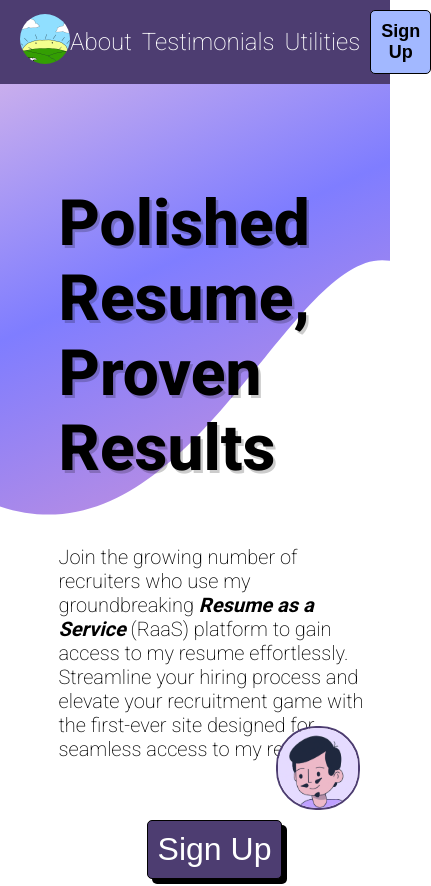
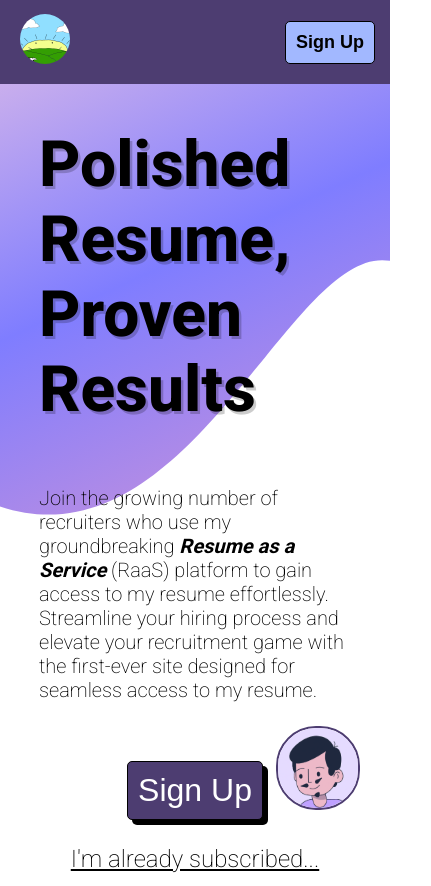
Before and after one commit to landaverdend/portfolio-site, a React (Vite) app: page /SplashView in a window 390 px wide. Shown: the top 886 px of the page, 431 px wide, since content can reach past the window. Built offline with nearby package versions, Linux system fonts and the light colour scheme; a web font is replaced by a local one.

Commit message:
mobile formatting fixed...

```diff
--- a/src/components/navbar/Navbar.tsx
+++ b/src/components/navbar/Navbar.tsx
@@ -3,6 +3,9 @@ import siteLogo from '@assets/images/logo.png';
 import Modal from '../modal/Modal';
 import FormContainer from '@views/formView/formContainer/FormContainer';
 import { useAppState } from '@/state/appState';
+import { useEffect, useState } from 'react';
+
+const MOBILE_WIDTH = 600;
 
 type NavbarProps = {
   links?: Array<{ link: string; text: string }>;
@@ -10,7 +13,28 @@ type NavbarProps = {
 };
 
 function Navbar({ links, showSignUp }: NavbarProps) {
+  const [isMobileView, setMobileView] = useState(window.innerWidth <= MOBILE_WIDTH);
+  const [isMobileMenuOpen, setMobileMenuOpen] = useState(false);
+  const [isDropdownOpen, setDropdownOpen] = useState(false);
+
   const { isModalOpen, setIsModalOpen, setView } = useAppState();
+
+  // Update the state when the viewport size changes
+  useEffect(() => {
+    const handleResize = () => {
+      setMobileView(window.innerWidth <= MOBILE_WIDTH);
+
+      if (window.innerWidth > MOBILE_WIDTH) {
+        setMobileMenuOpen(false); // Close mobile menu if switching to desktop view
+      }
+    };
+
+    window.addEventListener('resize', handleResize);
+
+    return () => {
+      window.removeEventListener('resize', handleResize);
+    };
+  }, []);
 
   return (
     <div className="navbar-container">
@@ -23,6 +47,8 @@ function Navbar({ links, showSignUp }: NavbarProps) {
         </a>
       </div>
       <div className="navbar-container__links">
+        {!isMobileView && (
+          <>
             {links?.map((l) => (
               <a
                 key={l.link}
@@ -39,6 +65,9 @@ function Navbar({ links, showSignUp }: NavbarProps) {
                 {l.text}
               </a>
             ))}
+          </>
+        )}
+
         {showSignUp && (
           <>
             <button
@@ -47,12 +76,11 @@ function Navbar({ links, showSignUp }: NavbarProps) {
               }}>
               Sign Up
             </button>
-          </>
-        )}
-
             <Modal isOpen={isModalOpen}>
               <FormContainer />
             </Modal>
+          </>
+        )}
       </div>
     </div>
   );
--- a/src/views/splashView/coverLetterSection/cover-letter-section.css
+++ b/src/views/splashView/coverLetterSection/cover-letter-section.css
@@ -58,10 +58,15 @@
 
 
     .panel-one {
+
       img {
         width: 300px;
         height: 300px;
       }
+
+      p {
+        max-width: 100%;
+      }
     }
   }
 }
--- a/src/views/splashView/mainSection/main-section.css
+++ b/src/views/splashView/mainSection/main-section.css
@@ -56,6 +56,8 @@
 /* PHONES */
 @media (max-width: 576px) {
   .main-section {
+    margin: 5vh 10vw 5vh 10vw;
+
     .main-section__text {
       gap: 7vh;
 
--- a/src/views/splashView/splash-view.css
+++ b/src/views/splashView/splash-view.css
@@ -1,6 +1,7 @@
 .splash-container {
   display: flex;
   flex-direction: column;
+  overflow: hidden;
 }
 
 .splash-flexbox {
@@ -15,6 +16,7 @@
   display: flex;
   align-items: center;
   justify-content: center;
+  align-items: center;
 }
 
 /* ========== Extra Small Devices (Phones) ========== */
```
Also changed, not shown: src/assets/images/icons/hamburger.svg (added). Lines whose indentation alone changed are shown as unchanged.
